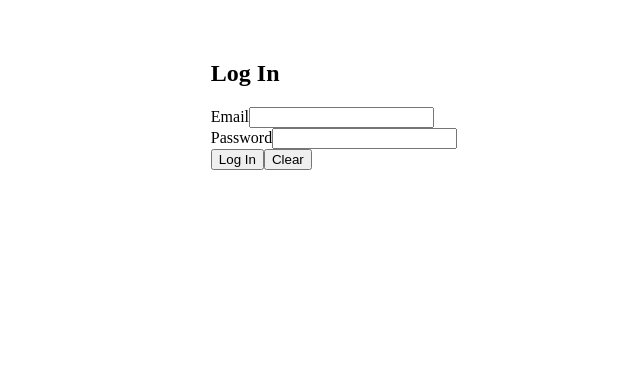
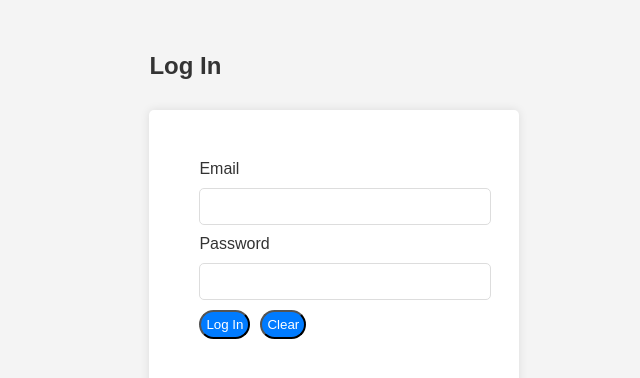
Before and after one commit to fritzhuie/bump-it-frontend, a React (Vite) app: page /login in a window 1280 px wide. Shown: the top 378 px of the page, without its empty margins (306-946 px from the left). Built offline with nearby package versions, Linux system fonts and the light colour scheme.

Commit message:
App.css.

```diff
--- a/src/App.css
+++ b/src/App.css
@@ -0,0 +1,94 @@
+/* General App Styling */
+body, html {
+    margin: 0;
+    padding: 0;
+    font-family: 'Arial', sans-serif;
+    background-color: #f4f4f4;
+    color: #333;
+  }
+
+  /* Navigation Bar */
+  .nav-bar {
+    background-color: #007bff;
+    color: #ffffff;
+    padding: 10px 20px;
+    display: flex;
+    justify-content: space-between;
+    align-items: center;
+  }
+
+  .nav-link {
+    color: #ffffff;
+    text-decoration: none;
+    margin-left: 10px;
+  }
+
+  .nav-link:hover {
+    opacity: 0.8;
+  }
+
+  /* Signup and Login Forms */
+  form {
+    background-color: #ffffff;
+    max-width:400px;
+    margin: 30px auto;
+    padding: 50px;
+    box-shadow: 0 0 10px rgba(0, 0, 0, 0.1);
+    border-radius: 5px;
+  }
+
+  input[type="text"], input[type="password"], input[type="email"] {
+    width: 100%;
+    padding: 10px;
+    margin: 10px 0;
+    border: 1px solid #ddd;
+    border-radius: 5px;
+  }
+
+  button {
+    background-color: #007bff;
+    color: #ffffff;
+    padding: 5px;
+    border: hsl(from color h s l);
+    border-radius: 20px;
+    cursor: pointer;
+    margin-right: 10px;
+  }
+
+  button:hover {
+    background-color: #0056b3;
+  }
+
+  /* Profile Page */
+  .profile-container {
+    background-color: #ffffff;
+    max-width: 600px;
+    margin: 20px auto;
+    padding: 20px;
+    box-shadow: 0 0 10px rgba(0, 0, 0, 0.1);
+    border-radius: 5px;
+  }
+
+  .profile-heading {
+    color: #333;
+  }
+
+  /* Utility Classes */
+  .text-center {
+    text-align: center;
+  }
+
+  .mt-20 {
+    margin-top: 20px;
+  }
+
+  /* Responsive Design */
+  @media (max-width: 768px) {
+    .nav-bar {
+      flex-direction: column;
+    }
+
+    form, .profile-container {
+      width: 90%;
+    }
+  }
--- a/src/App.jsx
+++ b/src/App.jsx
@@ -8,6 +8,8 @@ import Login from './components/Login/Login';
 import Profile from './components/Profile/Profile';
 import ProtectedRoute from './components/ProtectedRoute/ProtectedRoute';
 import * as authService from './services/authService';
+import './App.css';
+
 
 const App = () => {
   const navigate = useNavigate();
```
